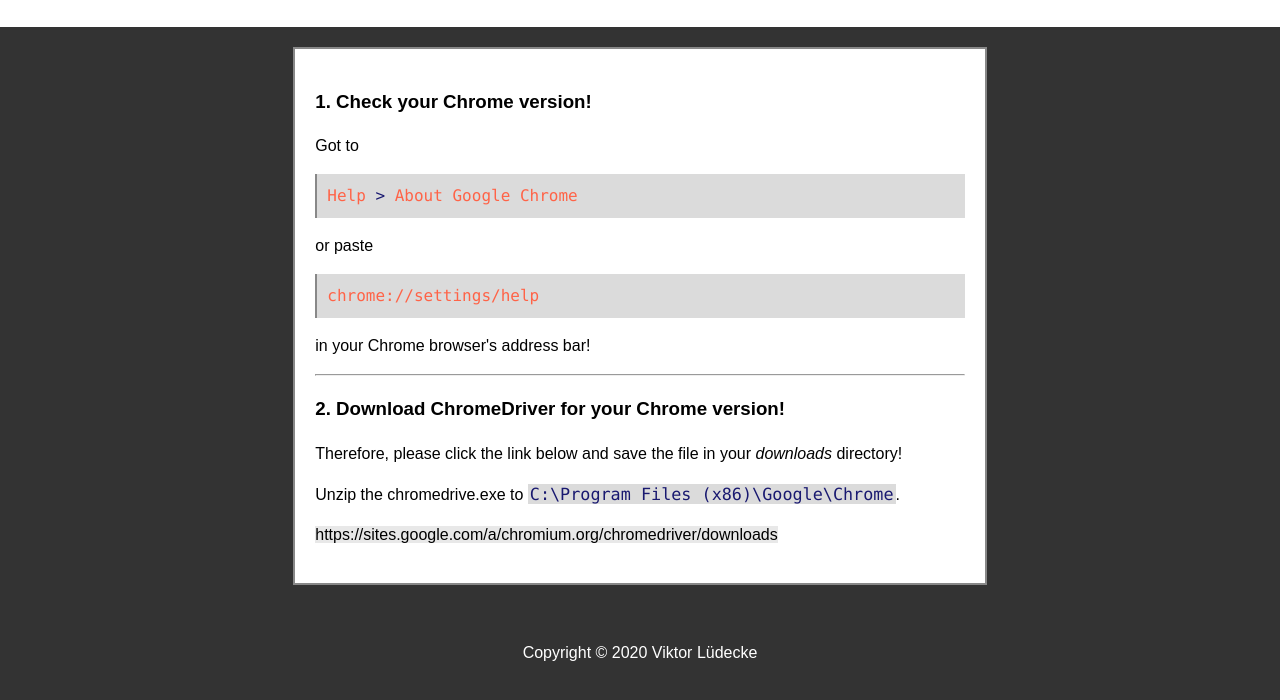
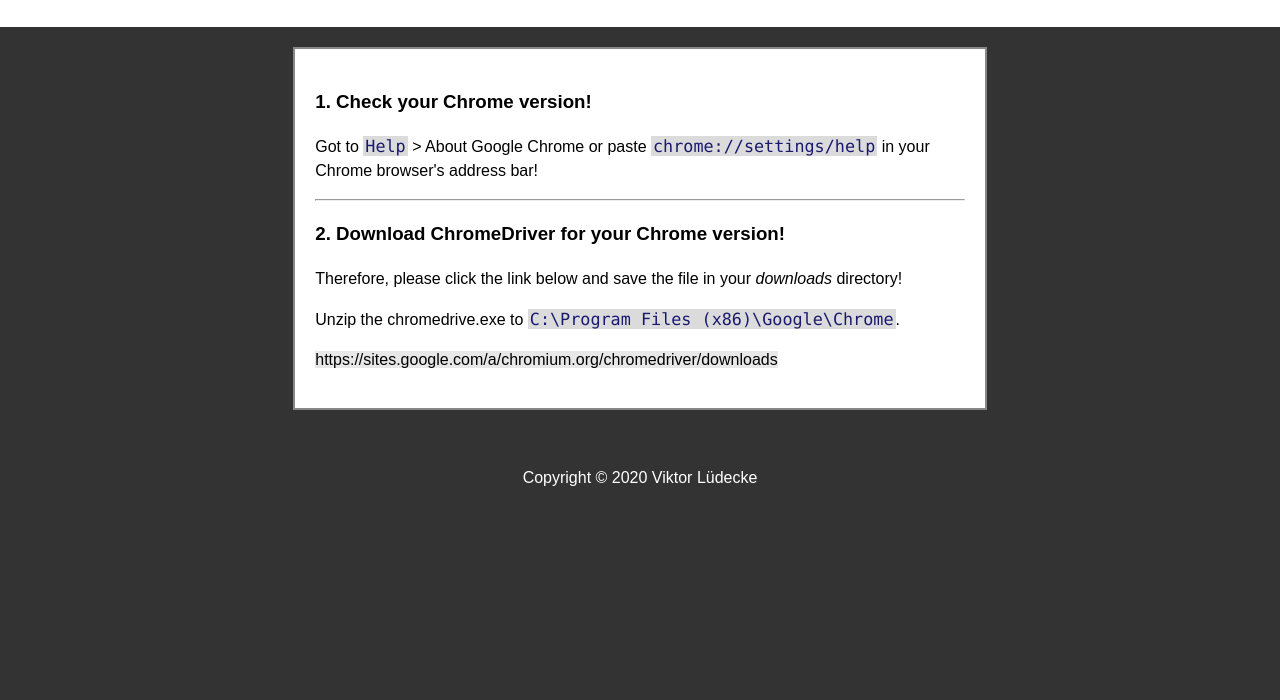
Before and after one commit to derquarkspro/programm-auto-setup, a plain HTML site: page index.html in a window 1280 px wide. Shown: the part 152-852 px from the top of the page. After the commit the page ends 800 px from the top, so only its background shows below. Drawn offline with Linux system fonts and the light colour scheme.

Commit message:
Update index.html

```diff
--- a/index.html
+++ b/index.html
@@ -1,14 +1,10 @@
 <!DOCTYPE html>
-<html><head><meta charset="UTF-8"><meta name="viewport" content="width=device-width, initial-scale=1.0"><title>Guide</title><style>body > div > a {display: none !important;}*{box-sizing:border-box;word-wrap:break-word;}body{font-family:Arial,Helvetica,sans-serif;line-height:1.5;margin:auto;background:#f2f2f2;}h1{font-size: xx-large;}header{line-height:1.0;padding:30px;text-align:center;background:white;}article{background-color:white;border:#888 solid 2px;padding:20px;margin-left:16.66%;width:66.66%;}section{margin:auto;max-width:1080px;padding:20px;}section::after{content:"";display:block;clear:both;}footer{padding:20px;text-align:center;background:#333;color: #fff;}body > hr{margin:8px 20px;}article hr{margin:16px 0px;}div.code{background-color:#dbdbdb;color:midnightblue;padding:10px;border-left:2px solid #888;font-family:Consolas,"courier new";}.code span{color:tomato;}span.code{font-size:105%;padding:0px 2px;color: midnightblue;background-color:#dbdbdb;font-family:Consolas,"courier new";}section a{background-color:#e8e8e8;text-decoration:none;color:#000;}a:hover{text-decoration:underline;}@media screen and (max-width: 600px) {article{width:100%;margin-left:0px;}}</style></head>
+<html><head><meta charset="UTF-8"><meta name="viewport" content="width=device-width, initial-scale=1.0"><title>Guide</title><style>*{box-sizing:border-box;word-wrap:break-word;}body{font-family:Arial,Helvetica,sans-serif;line-height:1.5;margin:auto;background:#f2f2f2;}h1{font-size: xx-large;}header{line-height:1.0;padding:30px;text-align:center;background:white;}article{background-color:white;border:#888 solid 2px;padding:20px;margin-left:16.66%;width:66.66%;}section{margin:auto;max-width:1080px;padding:20px;}section::after{content:"";display:block;clear:both;}footer{padding:20px;text-align:center;background:#333;color: #fff;}body > hr{margin:8px 20px;}article hr{margin:16px 0px;}div.code{background-color:#dbdbdb;color:midnightblue;padding:10px;border-left:2px solid #888;font-family:Consolas,"courier new";}.code span{color:tomato;}span.code{font-size:105%;padding:0px 2px;color: midnightblue;background-color:#dbdbdb;font-family:Consolas,"courier new";}section a{background-color:#e8e8e8;text-decoration:none;color:#000;}a:hover{text-decoration:underline;}@media screen and (max-width: 600px) {article{width:100%;margin-left:0px;}}</style></head>
 <body style="background-color:#333">
 <header><h1>Selenium Setup</h1><h2>How to install Chrome Driver</h2></header>
 <section><article>
   <h3>1. Check your Chrome version!</h3>
-  <p>Got to</p>
-  <div class="code"><span>Help</span> &gt; <span>About Google Chrome</span></div>
-  <p>or paste</p>
-  <div class="code"><span>chrome://settings/help</span></div>
-  <p>in your Chrome browser's address bar!</p>
+  <p>Got to <span class="code">Help</span> &gt; <span>About Google Chrome</span> or paste <span class="code">chrome://settings/help</span> in your Chrome browser's address bar!</p>
   <hr>
   <h3>2. Download ChromeDriver for your Chrome version!</h3>
   <p>Therefore, please click the link below and save the file in your <em>downloads</em> directory!</p>
```
